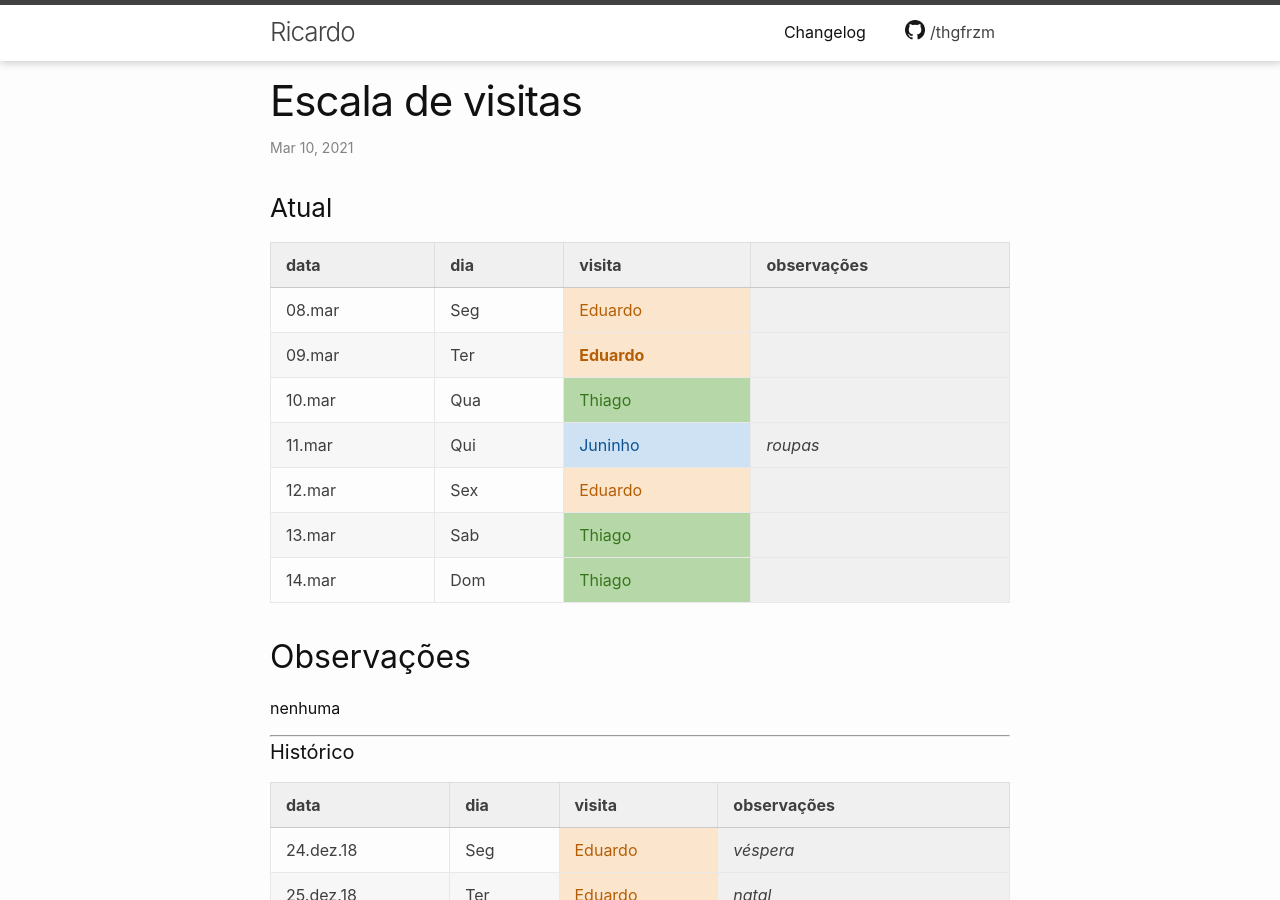
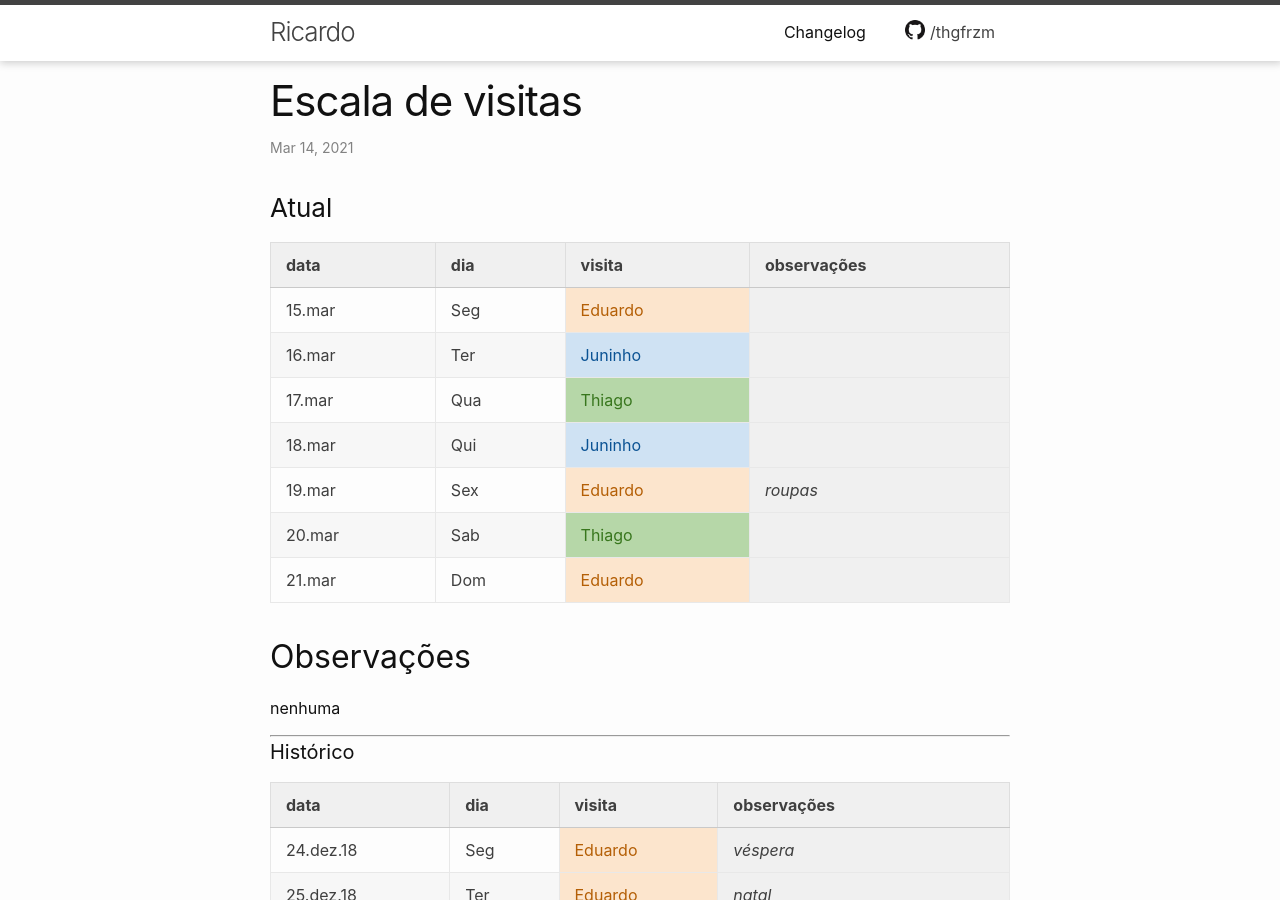
Before and after one commit to thgfrzm/ricardo, a Jekyll site: the page built from _posts/2018-12-23-escala-visitas.markdown, in a window 1280 px wide and 900 px high. Built offline with Jekyll 4.4.1, drawn with Linux system fonts in a browser that asks for light colours; some of the changed text lies outside the part shown.

Commit message:
Update 2018-12-23-escala-visitas.markdown

```diff
--- a/_posts/2018-12-23-escala-visitas.markdown
+++ b/_posts/2018-12-23-escala-visitas.markdown
@@ -1,7 +1,7 @@
 ---
 layout: post
 title:  "Escala de visitas"
-date:   2021-03-10 10:30:00 -0300
+date:   2021-03-14 14:00:00 -0300
 categories: agenda
 ---
 <!--
@@ -15,13 +15,13 @@ categories: agenda
 
 | data   | dia | visita  | observações |
 | ------ | --- | ------- | ----------- |
-| 08.mar | Seg | Eduardo |             |
-| 09.mar | Ter | **Eduardo** |             |
-| 10.mar | Qua | Thiago  |             |
-| 11.mar | Qui | Juninho | _roupas_    |
-| 12.mar | Sex | Eduardo |             |
-| 13.mar | Sab | Thiago  |             |
-| 14.mar | Dom | Thiago  |             |
+| 15.mar | Seg | Eduardo |             |
+| 16.mar | Ter | Juninho |             |
+| 17.mar | Qua | Thiago  |             |
+| 18.mar | Qui | Juninho |             |
+| 19.mar | Sex | Eduardo | _roupas_    |
+| 20.mar | Sab | Thiago  |             |
+| 21.mar | Dom | Eduardo |             |
 
 ## Observações
 
@@ -838,3 +838,10 @@ nenhuma
 | 05.mar    | Sex | Eduardo     |                     |
 | 06.mar    | Sab | Thiago      | _roupas_            |
 | 07.mar    | Dom | Eduardo     |                     |
+| 08.mar    | Seg | Eduardo     |                     |
+| 09.mar    | Ter | **Eduardo** |                     |
+| 10.mar    | Qua | Thiago      |                     |
+| 11.mar    | Qui | Juninho     | _roupas_            |
+| 12.mar    | Sex | **Juninho** |                     |
+| 13.mar    | Sab | Thiago      |                     |
+| 14.mar    | Dom | Thiago      |                     |
```
